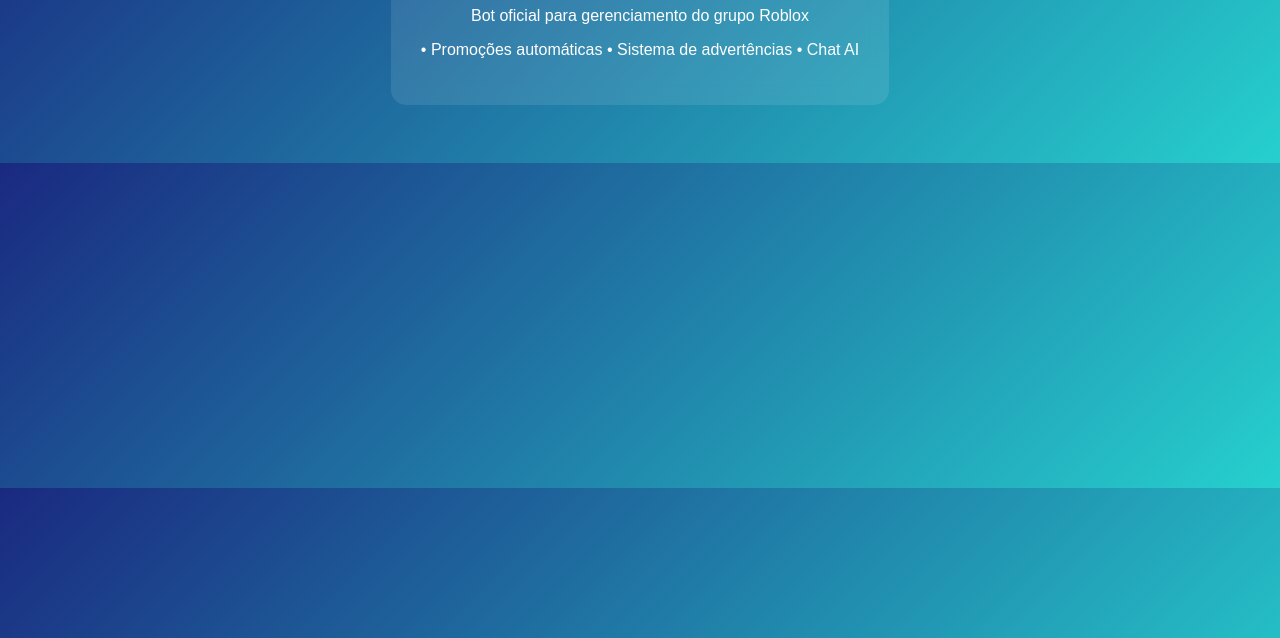
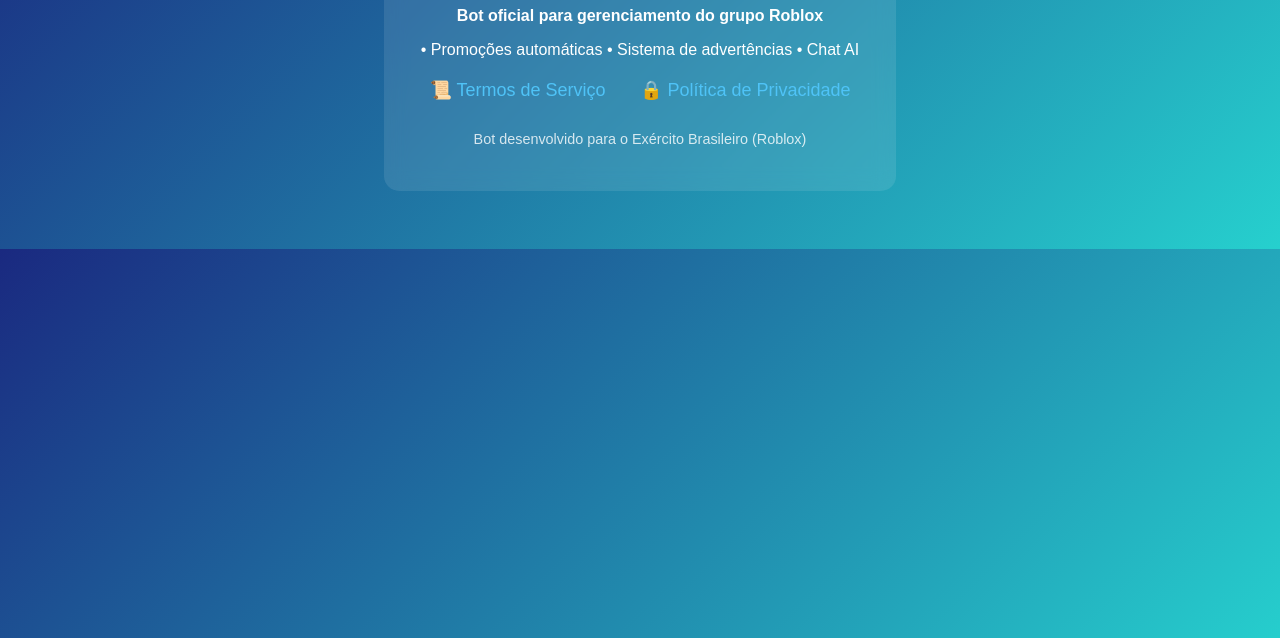
Before and after one commit to patinhovingativo-lgtm/ebbot-site, a plain HTML site: page index.html in a window 1280 px wide. Shown: the part 162-800 px from the top of the page. Drawn offline with Linux system fonts and the light colour scheme.

Commit message:
Update index.html

```diff
--- a/index.html
+++ b/index.html
@@ -16,14 +16,36 @@
             border-radius: 15px;
             display: inline-block;
             backdrop-filter: blur(10px);
+            max-width: 800px;
+        }
+        .links {
+            margin: 20px 0;
+        }
+        .links a {
+            color: #4FC3F7;
+            text-decoration: none;
+            margin: 0 15px;
+            font-size: 18px;
+        }
+        .links a:hover {
+            text-decoration: underline;
         }
     </style>
 </head>
 <body>
     <div class="container">
         <h1>🤖 EB Discord Bot</h1>
-        <p>Bot oficial para gerenciamento do grupo Roblox</p>
+        <p><strong>Bot oficial para gerenciamento do grupo Roblox</strong></p>
         <p>• Promoções automáticas • Sistema de advertências • Chat AI</p>
+
+        <div class="links">
+            <a href="/ebbot-site/terms.html" target="_blank">📜 Termos de Serviço</a>
+            <a href="/ebbot-site/privacy.html" target="_blank">🔒 Política de Privacidade</a>
+        </div>
+
+        <p style="margin-top: 30px; font-size: 0.9em; opacity: 0.8;">
+            Bot desenvolvido para o Exército Brasileiro (Roblox)
+        </p>
     </div>
 </body>
 </html>
```
